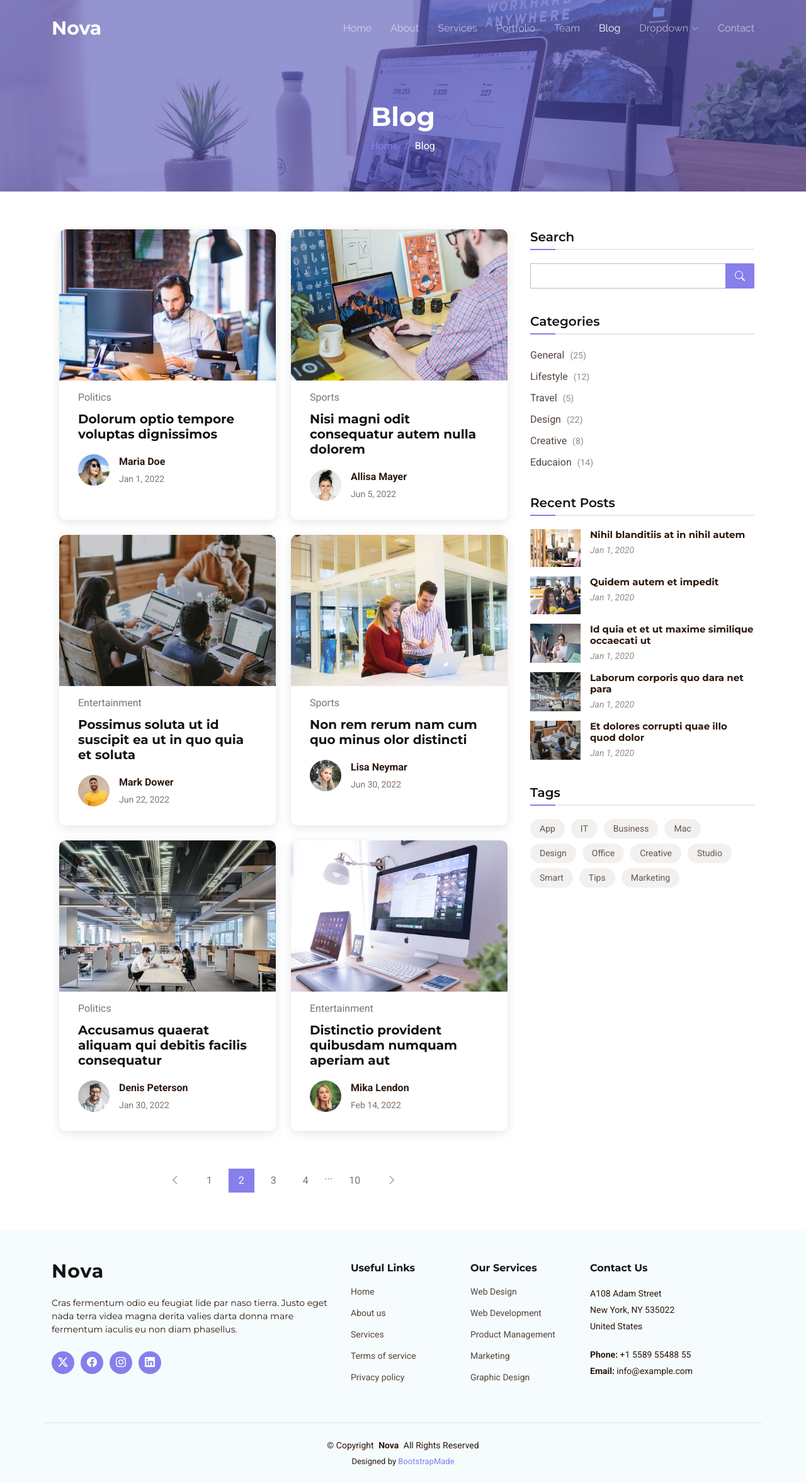
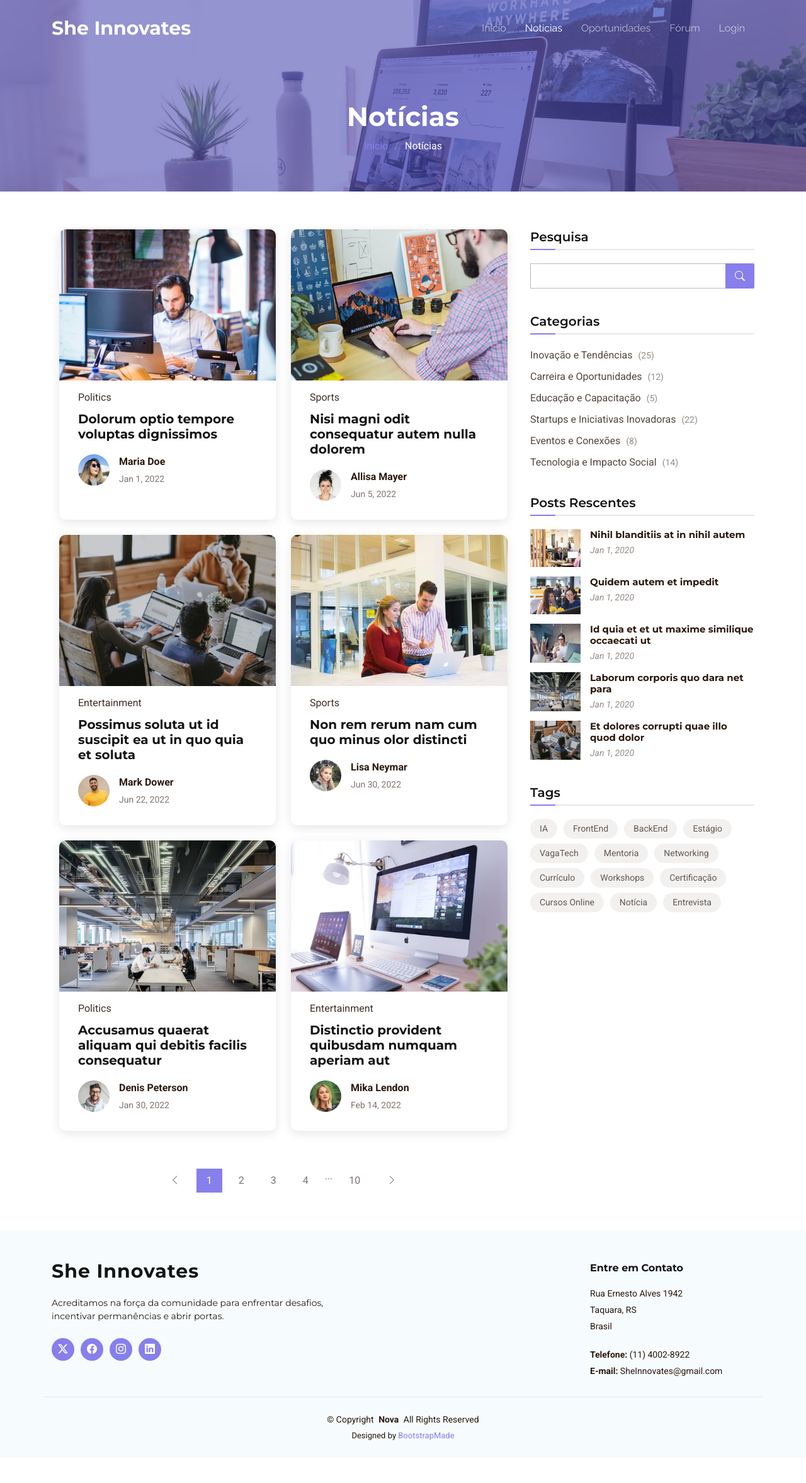
Before and after one commit to Ytiiasofia/Projeto-Integrador-Front-End, a PHP site: page /blog.html in a window 1280 px wide. Shown: the whole page at 63% size. After the commit the page ends 2286 px from the top, so only its background shows below. Run offline with PHP 8.4, Linux system fonts and the light colour scheme.

Commit message:
Página Notícias

```diff
--- a/assets/css/main.css
+++ b/assets/css/main.css
@@ -1842,7 +1842,7 @@ section,
 
 .blog-posts .post-category {
   font-size: 16px;
-  color: color-mix(in srgb, var(--default-color), transparent 40%);
+  color: color-mix(in srgb, var(--default-color), transparent 10%);
   margin-bottom: 10px;
 }
 
--- a/blog.html
+++ b/blog.html
@@ -44,39 +44,18 @@
       <a href="index.html" class="logo d-flex align-items-center">
         <!-- Uncomment the line below if you also wish to use an image logo -->
         <!-- <img src="assets/img/logo.png" alt=""> -->
-        <h1 class="sitename">Nova</h1>
+        <h1 class="sitename">She Innovates</h1>
       </a>
 
       <nav id="navmenu" class="navmenu">
         <ul>
-          <li><a href="index.html">Home<br></a></li>
-          <li><a href="about.html">About</a></li>
-          <li><a href="services.html">Services</a></li>
-          <li><a href="portfolio.html">Portfolio</a></li>
-          <li><a href="team.html">Team</a></li>
-          <li><a href="blog.html" class="active">Blog</a></li>
-          <li class="dropdown"><a href="#"><span>Dropdown</span> <i class="bi bi-chevron-down toggle-dropdown"></i></a>
-            <ul>
-              <li><a href="#">Dropdown 1</a></li>
-              <li class="dropdown"><a href="#"><span>Deep Dropdown</span> <i class="bi bi-chevron-down toggle-dropdown"></i></a>
-                <ul>
-                  <li><a href="#">Deep Dropdown 1</a></li>
-                  <li><a href="#">Deep Dropdown 2</a></li>
-                  <li><a href="#">Deep Dropdown 3</a></li>
-                  <li><a href="#">Deep Dropdown 4</a></li>
-                  <li><a href="#">Deep Dropdown 5</a></li>
-                </ul>
-              </li>
-              <li><a href="#">Dropdown 2</a></li>
-              <li><a href="#">Dropdown 3</a></li>
-              <li><a href="#">Dropdown 4</a></li>
-            </ul>
-          </li>
-          <li><a href="contact.html">Contact</a></li>
-        </ul>
+          <li><a href="index.html">Início<br></a></li>
+          <li><a href="blog.html" class="active">Notícias</a></li>
+          <li><a href="portfolio.html">Oportunidades</a></li>
+          <li><a href="services.html">Fórum</a></li>
+          <li><a href="contact.html">Login</a></li>
         <i class="mobile-nav-toggle d-xl-none bi bi-list"></i>
       </nav>
-
     </div>
   </header>
 
@@ -85,11 +64,11 @@
     <!-- Page Title -->
     <div class="page-title dark-background" data-aos="fade" style="background-image: url(assets/img/blog-page-title-bg.jpg);">
       <div class="container">
-        <h1>Blog</h1>
+        <h1>Notícias</h1>
         <nav class="breadcrumbs">
           <ol>
-            <li><a href="index.html">Home</a></li>
-            <li class="current">Blog</li>
+            <li><a href="index.html">Início</a></li>
+            <li class="current">Notícias</li>
           </ol>
         </nav>
       </div>
@@ -274,8 +253,8 @@
               <div class="d-flex justify-content-center">
                 <ul>
                   <li><a href="#"><i class="bi bi-chevron-left"></i></a></li>
-                  <li><a href="#">1</a></li>
-                  <li><a href="#" class="active">2</a></li>
+                  <li><a href="#"class="active">1</a></li>
+                  <li><a href="#">2</a></li>
                   <li><a href="#">3</a></li>
                   <li><a href="#">4</a></li>
                   <li>...</li>
@@ -296,7 +275,7 @@
             <!-- Search Widget -->
             <div class="search-widget widget-item">
 
-              <h3 class="widget-title">Search</h3>
+              <h3 class="widget-title">Pesquisa</h3>
               <form action="">
                 <input type="text">
                 <button type="submit" title="Search"><i class="bi bi-search"></i></button>
@@ -307,14 +286,14 @@
             <!-- Categories Widget -->
             <div class="categories-widget widget-item">
 
-              <h3 class="widget-title">Categories</h3>
+              <h3 class="widget-title">Categorias</h3>
               <ul class="mt-3">
-                <li><a href="#">General <span>(25)</span></a></li>
-                <li><a href="#">Lifestyle <span>(12)</span></a></li>
-                <li><a href="#">Travel <span>(5)</span></a></li>
-                <li><a href="#">Design <span>(22)</span></a></li>
-                <li><a href="#">Creative <span>(8)</span></a></li>
-                <li><a href="#">Educaion <span>(14)</span></a></li>
+                <li><a href="#">Inovação e Tendências <span>(25)</span></a></li>
+                <li><a href="#">Carreira e Oportunidades <span>(12)</span></a></li>
+                <li><a href="#">Educação e Capacitação <span>(5)</span></a></li>
+                <li><a href="#">Startups e Iniciativas Inovadoras <span>(22)</span></a></li>
+                <li><a href="#">Eventos e Conexões <span>(8)</span></a></li>
+                <li><a href="#">Tecnologia e Impacto Social <span>(14)</span></a></li>
               </ul>
 
             </div><!--/Categories Widget -->
@@ -322,7 +301,7 @@
             <!-- Recent Posts Widget -->
             <div class="recent-posts-widget widget-item">
 
-              <h3 class="widget-title">Recent Posts</h3>
+              <h3 class="widget-title">Posts Rescentes</h3>
 
               <div class="post-item">
                 <img src="assets/img/blog/blog-recent-1.jpg" alt="" class="flex-shrink-0">
@@ -371,18 +350,21 @@
 
               <h3 class="widget-title">Tags</h3>
               <ul>
-                <li><a href="#">App</a></li>
-                <li><a href="#">IT</a></li>
-                <li><a href="#">Business</a></li>
-                <li><a href="#">Mac</a></li>
-                <li><a href="#">Design</a></li>
-                <li><a href="#">Office</a></li>
-                <li><a href="#">Creative</a></li>
-                <li><a href="#">Studio</a></li>
-                <li><a href="#">Smart</a></li>
-                <li><a href="#">Tips</a></li>
-                <li><a href="#">Marketing</a></li>
-              </ul>
+                <li><a href="#">IA</a></li>
+                <li><a href="#">FrontEnd</a></li>
+                <li><a href="#">BackEnd</a></li>
+                <li><a href="#">Estágio</a></li>
+                <li><a href="#">VagaTech</a></li>
+                <li><a href="#">Mentoria</a></li>
+                <li><a href="#">Networking</a></li>
+                <li><a href="#">Currículo</a></li>
+                <li><a href="#">Workshops</a></li>
+                <li><a href="#">Certificação</a></li>
+                <li><a href="#">Cursos Online</a></li>
+                <li><a href="#">Notícia</a></li>
+                <li><a href="#">Entrevista</a></li>
+             </ul>
+
 
             </div><!--/Tags Widget -->
 
@@ -402,9 +384,9 @@
         <div class="row gy-4">
           <div class="col-lg-5 col-md-12 footer-about">
             <a href="index.html" class="logo d-flex align-items-center">
-              <span class="sitename">Nova</span>
+              <span class="sitename">She Innovates </span>
             </a>
-            <p>Cras fermentum odio eu feugiat lide par naso tierra. Justo eget nada terra videa magna derita valies darta donna mare fermentum iaculis eu non diam phasellus.</p>
+            <p>Acreditamos na força da comunidade para enfrentar desafios, incentivar permanências e abrir portas.</p>
             <div class="social-links d-flex mt-4">
               <a href=""><i class="bi bi-twitter-x"></i></a>
               <a href=""><i class="bi bi-facebook"></i></a>
@@ -414,34 +396,34 @@
           </div>
 
           <div class="col-lg-2 col-6 footer-links">
-            <h4>Useful Links</h4>
+            <h4></h4>
             <ul>
-              <li><a href="#">Home</a></li>
-              <li><a href="#">About us</a></li>
-              <li><a href="#">Services</a></li>
-              <li><a href="#">Terms of service</a></li>
-              <li><a href="#">Privacy policy</a></li>
+              <li><a href="#"></a></li>
+              <li><a href="#"></a></li>
+              <li><a href="#"></a></li>
+              <li><a href="#"></a></li>
+              <li><a href="#"></a></li>
             </ul>
           </div>
 
           <div class="col-lg-2 col-6 footer-links">
-            <h4>Our Services</h4>
+            <h4></h4>
             <ul>
-              <li><a href="#">Web Design</a></li>
-              <li><a href="#">Web Development</a></li>
-              <li><a href="#">Product Management</a></li>
-              <li><a href="#">Marketing</a></li>
-              <li><a href="#">Graphic Design</a></li>
+              <li><a href="#"></a></li>
+              <li><a href="#"></a></li>
+              <li><a href="#"></a></li>
+              <li><a href="#"></a></li>
+              <li><a href="#"></a></li>
             </ul>
           </div>
 
           <div class="col-lg-3 col-md-12 footer-contact text-center text-md-start">
-            <h4>Contact Us</h4>
-            <p>A108 Adam Street</p>
-            <p>New York, NY 535022</p>
-            <p>United States</p>
-            <p class="mt-4"><strong>Phone:</strong> <span>+1 5589 55488 55</span></p>
-            <p><strong>Email:</strong> <span>info@example.com</span></p>
+            <h4>Entre em Contato</h4>
+            <p>Rua Ernesto Alves 1942</p>
+            <p>Taquara, RS</p>
+            <p>Brasil</p>
+            <p class="mt-4"><strong>Telefone:</strong> <span>(11) 4002-8922</span></p>
+            <p><strong>E-mail:</strong> <span>SheInnovates@gmail.com</span></p>
           </div>
 
         </div>
--- a/index.html
+++ b/index.html
@@ -298,7 +298,7 @@
             <a href="index.html" class="logo d-flex align-items-center">
               <span class="sitename">She Innovates</span>
             </a>
-            <p>Cras fermentum odio eu feugiat lide par naso tierra. Justo eget nada terra videa magna derita valies darta donna mare fermentum iaculis eu non diam phasellus.</p>
+            <p>Acreditamos na força da comunidade para enfrentar desafios, incentivar permanências e abrir portas.</p>
             <div class="social-links d-flex mt-4">
               <a href=""><i class="bi bi-twitter-x"></i></a>
               <a href=""><i class="bi bi-facebook"></i></a>
@@ -343,13 +343,13 @@
     </div>
 
     <div class="container copyright text-center">
-      <p>© <span>Copyright</span> <strong class="px-1 sitename">She Innovates</strong> <span>Todos Direitos Reservados</span></p>
+      <p>© <span>Copyright</span> <strong class="px-1 sitename">Nova</strong> <span>All Rights Reserved</span></p>
       <div class="credits">
         <!-- All the links in the footer should remain intact. -->
         <!-- You can delete the links only if you've purchased the pro version. -->
         <!-- Licensing information: https://bootstrapmade.com/license/ -->
         <!-- Purchase the pro version with working PHP/AJAX contact form: [buy-url] -->
-        Desenvolvido por <a href="https://github.com/Ytiiasofia">Ytiiasofia</a>
+        Designed by <a href="https://bootstrapmade.com/">BootstrapMade</a>
       </div>
     </div>
 
```
Also changed, not shown: assets/img/alc-perfil.png (added).
